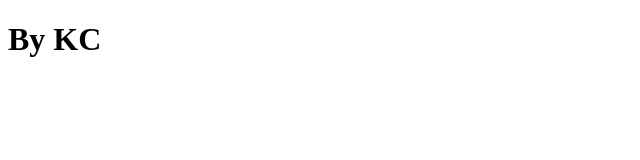
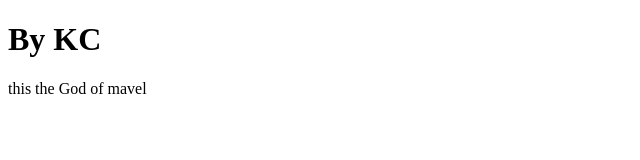
Before and after one commit to pythonsolar/Test-GitHub, a plain HTML site: page index.html in a window 1280 px wide. Shown: the whole page, without its empty margins (0-640 px from the left). Drawn offline with Linux system fonts and the light colour scheme.

Commit message:
add main
add main

```diff
--- a/index.html
+++ b/index.html
@@ -7,5 +7,8 @@
 </head>
 <body>
     <h1>By KC</h1>
+    <main>
+        this the God of mavel
+    </main>
 </body>
 </html>
```
